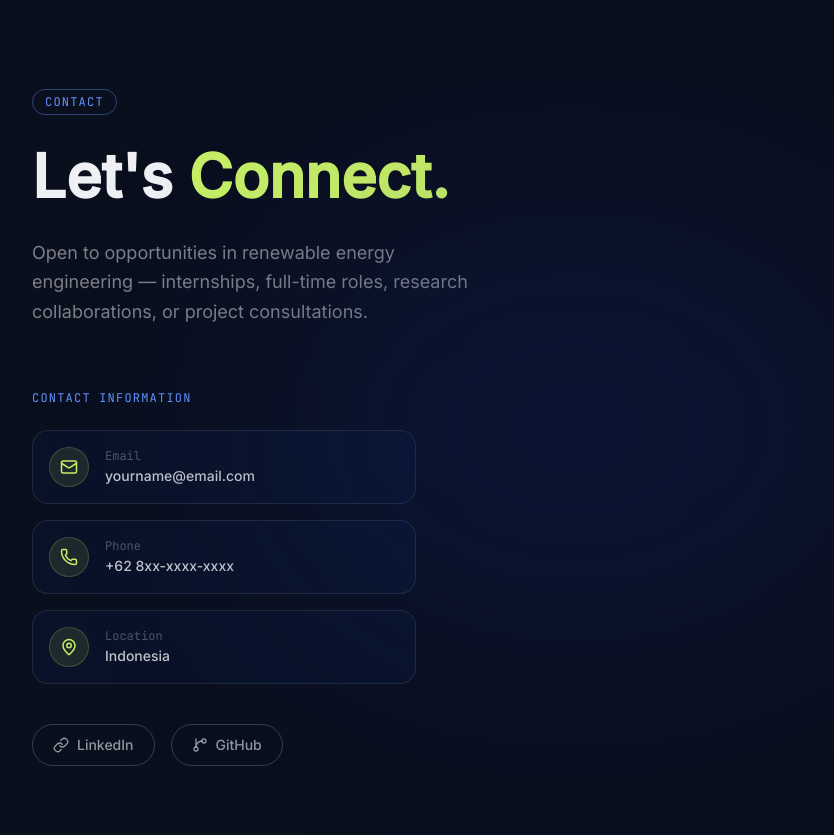
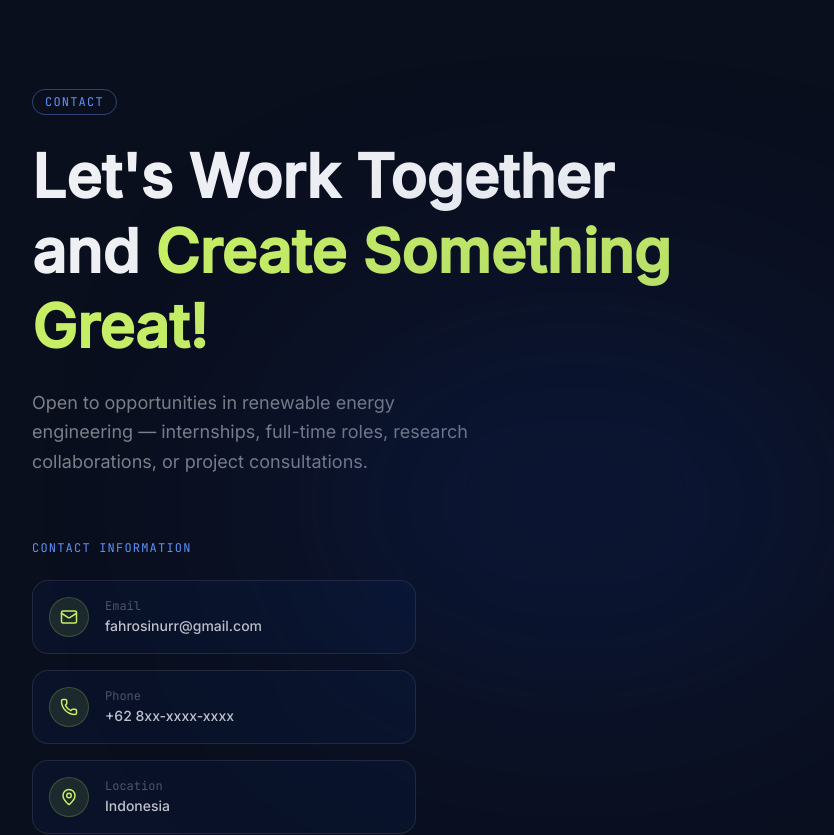
Before and after one commit to rifqiadrianto007/FahrosiNurArif, a Next.js app: page / in a window 1280 px wide. Shown: the part 5760-6595 px from the top of the page, without its empty margins (64-898 px from the left). Built offline with nearby package versions, Linux system fonts and the light colour scheme.

Commit message:
contact info update

```diff
--- a/src/components/sections/Contact.tsx
+++ b/src/components/sections/Contact.tsx
@@ -7,8 +7,8 @@ const contactInfo = [
     {
         icon: Mail,
         label: "Email",
-        value: "yourname@email.com",
-        href: "mailto:yourname@email.com",
+        value: "fahrosinurr@gmail.com",
+        href: "mailto:fahrosinurr@gmail.com",
     },
     {
         icon: Phone,
@@ -28,13 +28,8 @@ const socialLinks = [
     {
         icon: Link,
         label: "LinkedIn",
-        href: "https://linkedin.com/in/yourprofile",
-    },
-    {
-        icon: GitBranch,
-        label: "GitHub",
-        href: "https://github.com/yourusername",
-    },
+        href: "https://www.linkedin.com/in/fahrosinur",
+    }
 ];
 
 const fadeUp: Variants = {
@@ -76,8 +71,8 @@ export function Contact() {
                     variants={fadeUp}
                     className="text-4xl md:text-6xl font-extrabold text-[#EFF0F4] leading-tight mb-6 max-w-2xl"
                 >
-                    Let&apos;s{" "}
-                    <span className="text-[#C7EF66]">Connect.</span>
+                    Let&apos;s Work Together and{" "}
+                    <span className="text-[#C7EF66]">Create Something Great!</span>
                 </motion.h2>
 
                 <motion.p
```
